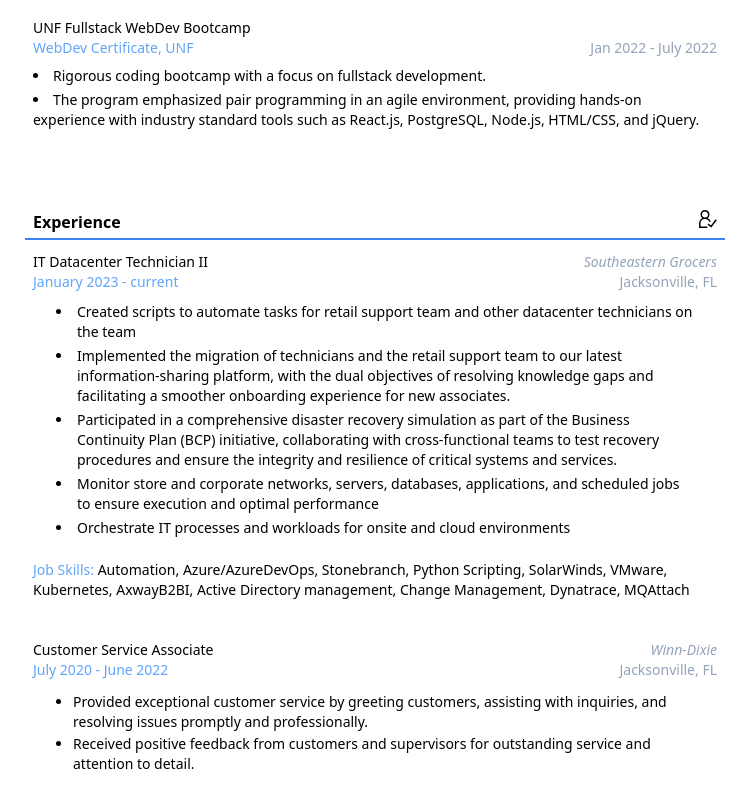
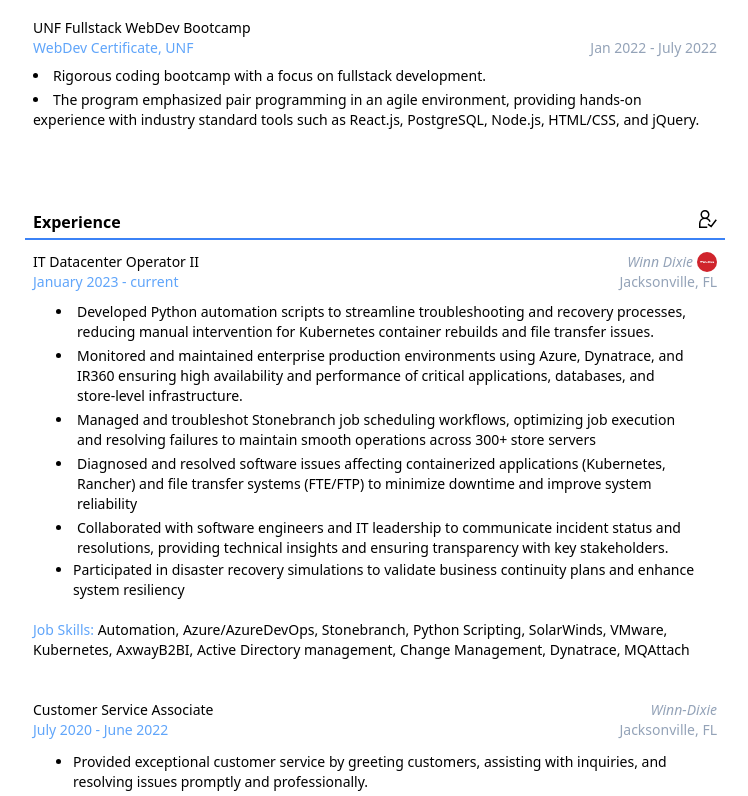
Before and after one commit to LoganGibler/Portfolio, a React (Vite) app: page / in a window 1280 px wide. Shown: the part 798-1594 px from the top of the page, without its empty margins (265-1013 px from the left). Built offline with nearby package versions, Linux system fonts and the light colour scheme.

Commit message:
Added logo next to company name, changed up job description to more precisely define job duties, changed graduation date.

```diff
--- a/src/components/Education.jsx
+++ b/src/components/Education.jsx
@@ -39,7 +39,7 @@
           <div className="flex text-sm">
             <p className="text-blue-400">B.S in Software Engineering</p>
             <div className="flex justify-end grow">
-              <p className="text-slate-400">Expected: April 2025</p>
+              <p className="text-slate-400">Expected: October 2025</p>
             </div>
           </div>
           <li className="text-sm mt-4">
--- a/src/components/Experience.jsx
+++ b/src/components/Experience.jsx
@@ -2,6 +2,7 @@
 import { GrUserExpert } from "react-icons/gr";
 import { FaArrowAltCircleDown } from "react-icons/fa";
 import { useInView } from "react-intersection-observer";
+import logo from "../imgs/winndixielogo.webp";
 
 const Experience = () => {
   const { ref: ref1, inView: inView1 } = useInView({
@@ -33,9 +34,10 @@
             }`}
           >
             <div className="flex mt-2">
-              <p>IT Datacenter Technician II</p>
+              <p>IT Datacenter Operator II</p>
               <div className="flex justify-end grow">
-                <p className="italic text-slate-400">Southeastern Grocers</p>
+                <p className="italic text-slate-400">Winn Dixie</p>
+                <img className="h-[20px] w-[20px] rounded-xl ml-1" src={logo}></img>
               </div>
             </div>
             <div className="flex justify-start text-sm text-slate-400">
@@ -46,30 +48,35 @@
             </div>
             <ul className="list-disc pl-10 pr-5 mt-2">
               <li className="px-1 py-0.5">
-                Created scripts to automate tasks for retail support team and
-                other datacenter technicians on the team{" "}
+                Developed Python automation scripts to streamline
+                troubleshooting and recovery processes, reducing manual
+                intervention for Kubernetes container rebuilds and file transfer
+                issues.
               </li>
               <li className="px-1 py-0.5">
-                Implemented the migration of technicians and the retail support
-                team to our latest information-sharing platform, with the dual
-                objectives of resolving knowledge gaps and facilitating a
-                smoother onboarding experience for new associates.{" "}
+                Monitored and maintained enterprise production environments
+                using Azure, Dynatrace, and IR360 ensuring high availability and
+                performance of critical applications, databases, and store-level
+                infrastructure.
               </li>
               <li className="px-1 py-0.5">
-                Participated in a comprehensive disaster recovery simulation as
-                part of the Business Continuity Plan (BCP) initiative,
-                collaborating with cross-functional teams to test recovery
-                procedures and ensure the integrity and resilience of critical
-                systems and services.
+                Managed and troubleshot Stonebranch job scheduling workflows,
+                optimizing job execution and resolving failures to maintain
+                smooth operations across 300+ store servers
               </li>
               <li className="px-1 py-0.5">
-                Monitor store and corporate networks, servers, databases,
-                applications, and scheduled jobs to ensure execution and optimal
-                performance
+                Diagnosed and resolved software issues affecting containerized
+                applications (Kubernetes, Rancher) and file transfer systems
+                (FTE/FTP) to minimize downtime and improve system reliability
               </li>
               <li className="px-1 py-0.5">
-                Orchestrate IT processes and workloads for onsite and cloud
-                environments
+                Collaborated with software engineers and IT leadership to
+                communicate incident status and resolutions, providing technical
+                insights and ensuring transparency with key stakeholders.
+              </li>
+              <li>
+                Participated in disaster recovery simulations to validate
+                business continuity plans and enhance system resiliency
               </li>
             </ul>
             <p className="mt-5">
```
Also changed, not shown: src/imgs/winndixielogo.webp (added).
